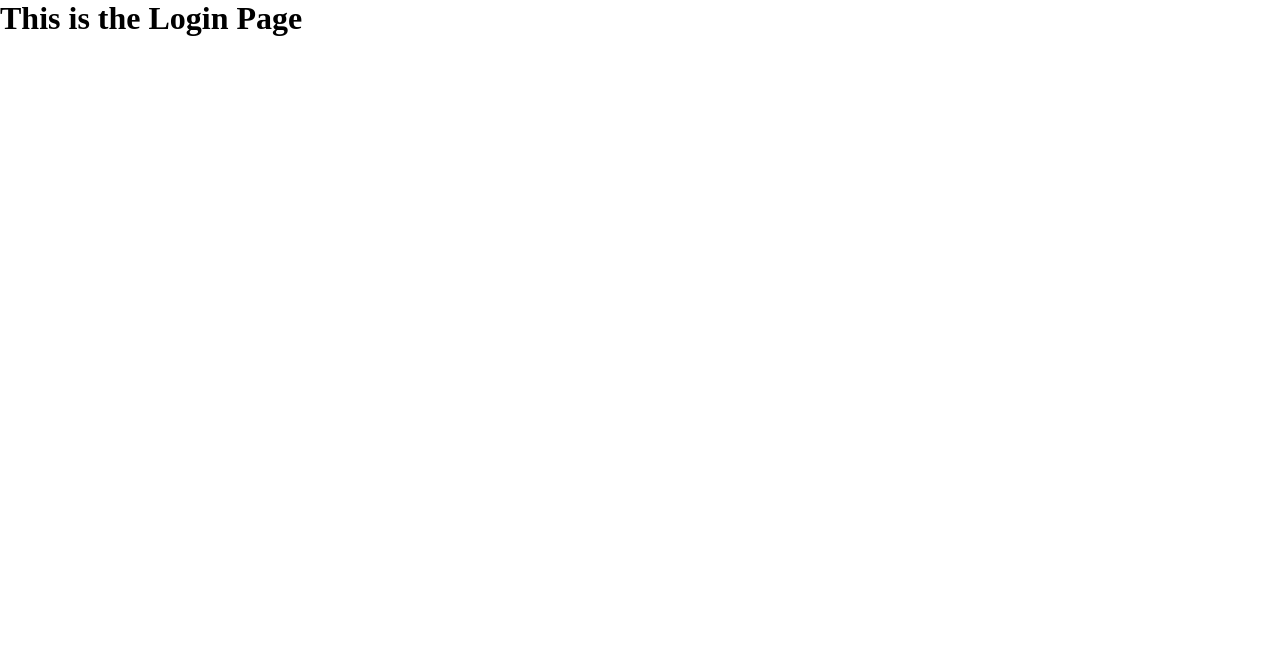
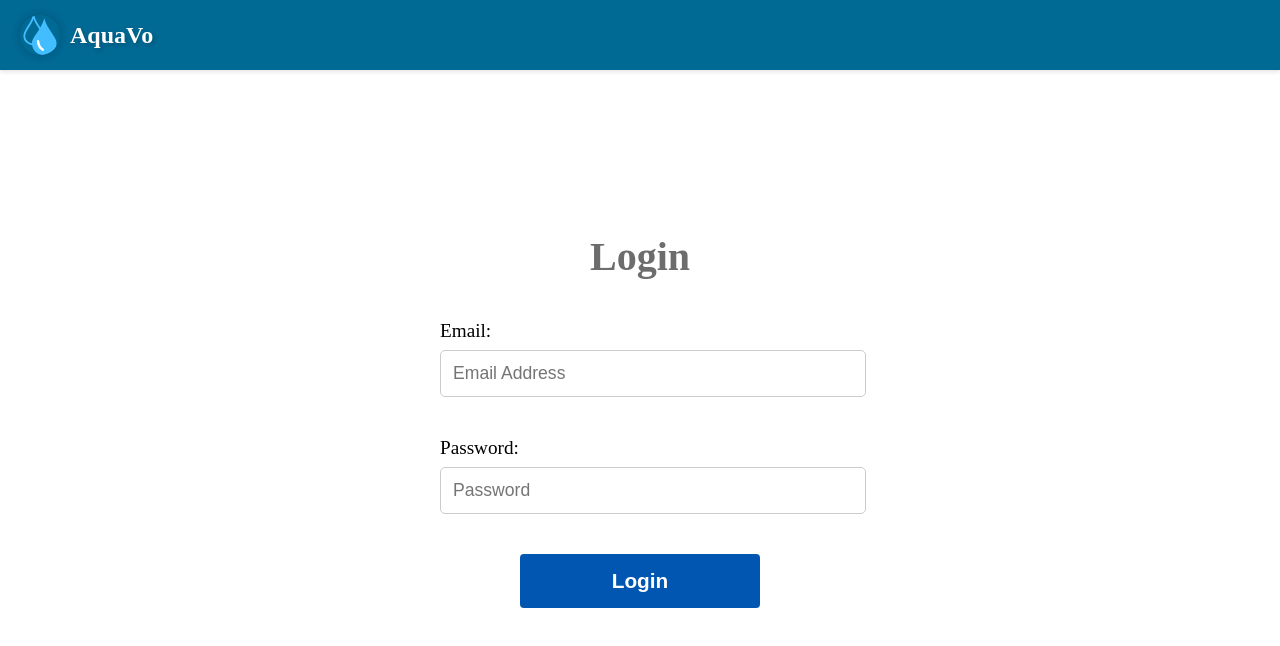
Before and after one commit to mmbogajemimah/aquavo_frontend, a React (Create React App) app: page /login in a window 1280 px wide. Shown: the top 646 px of the page. Built offline with nearby package versions, Linux system fonts and the light colour scheme.

Commit message:
Frontend Ligin UI Created

```diff
--- a/src/Components/LoginPage/LoginForm.js
+++ b/src/Components/LoginPage/LoginForm.js
@@ -1,9 +1,62 @@
-import React from 'react'
+import React, { useState } from 'react';
+import '../../styles/authentication/login.css';
 
 function LoginForm() {
+  const [email, setEmail] = useState('');
+  const [password, setPassword] = useState('');
+
+  const handleEmailChange = (e) => {
+    setEmail(e.target.value);
+  }
+
+  const handlePasswordChange = (e) => {
+    setPassword(e.target.value);
+  }
+
+  const handleSubmit = (e) => {
+    e.preventDefault();
+    console.log("Email:", email);
+    console.log("Password:", password);
+    // Reset the Form after Submission
+    setEmail('');
+    setPassword('')
+  }
+
+
   return (
-    <div>
-      <h1>This is the Login Page</h1>
+    <div className='login-container'>
+      <h1 className='login-header'>Login</h1>
+      <form onSubmit={handleSubmit}>
+        <div className='form-group'>
+          <label className="label-text" htmlFor='email'>Email:</label>
+          <input
+            type="email"
+            id="email"
+            value={email}
+            onChange={handleEmailChange}
+            required
+            className='form-control'
+            placeholder='Email Address'
+           />
+        </div>
+
+        <div className='form-group'>
+          <label className="label-text" htmlFor='password'>Password:</label>
+          <input
+            type="password"
+            id="password"
+            value={password}
+            onChange={handlePasswordChange}
+            required
+            className='form-control'
+            placeholder='Password'
+          />
+        </div>
+
+        <div className='btn-container'>
+          <button type="submit" className='login-btn'>Login</button>
+        </div>
+      </form>
     </div>
   )
 }
--- a/src/Components/RegistrationPage/RegistrationForm.js
+++ b/src/Components/RegistrationPage/RegistrationForm.js
@@ -1,6 +1,6 @@
 import React, { useState } from 'react';
 import { Link } from 'react-router-dom';
-import '../../styles/registration/registration.css';
+import '../../styles/authentication/registration.css';
 
 function RegistrationForm() {
   const [formData, setFormData] = useState({
--- a/src/Login.js
+++ b/src/Login.js
@@ -1,9 +1,11 @@
 import React from 'react'
 import LoginForm from './Components/LoginPage/LoginForm'
+import RegNavBar from './Components/RegistrationPage/RegNavBar'
 
 function Login() {
   return (
     <div>
+      <RegNavBar />
       <LoginForm />
     </div>
   )
--- /dev/null
+++ b/src/styles/authentication/login.css
@@ -0,0 +1,63 @@
+.login-container {
+    display: flex;
+    flex-direction: column;
+    justify-content: center;
+    align-items: center;
+    height: 90vh;
+}
+
+form {
+    padding: 20px;
+    border-radius: 8px;
+    max-width: 400px;
+    width: 100%;
+}
+
+.login-header {
+    text-align: center;
+    margin-bottom: 20px;
+    font-size: 2.5rem;
+    color: rgb(109, 109, 109);
+}
+
+.form-group {
+    margin-bottom: 20px;
+}
+
+label {
+    display: block;
+    margin-bottom: 8px;
+}
+
+.label-text {
+    font-size: 1.2rem;
+}
+.form-control {
+    width: 100%;
+    padding: 25px;
+    margin-bottom: 20px;
+    border: 1px solid #ccc;
+    border-radius: 4px;
+    font-size: 1.1rem;
+    color: gray;
+}
+
+.btn-container {
+    text-align: center;
+}
+.login-btn {
+    width: 60%;
+    padding: 15px;
+    background-color: #0156b1;
+    color: white;
+    border: none;
+    border-radius: 4px;
+    cursor: pointer;
+    transition: background-color 0.3s ease;
+    font-size: 1.3rem;
+    font-weight: 700;
+}
+
+.login-btn:hover {
+    background-color: #0260c4;
+}
```
Also changed, not shown: src/styles/authentication/registration.css (renamed from src/styles/registration/registration.css).
